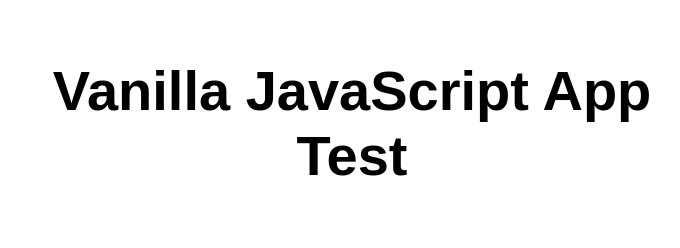
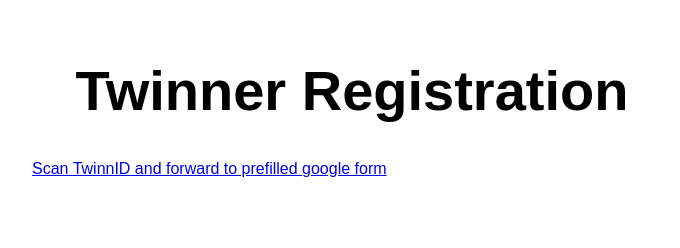
Before and after one commit to sellilo/my-first-static-web-app, a website: page src/index.html in a window 1280 px wide. Shown: the whole page, without its empty margins (288-968 px from the left). Drawn offline with Linux system fonts and the light colour scheme; no server answers.

Commit message:
Link-Page

```diff
--- a/src/index.html
+++ b/src/index.html
@@ -5,12 +5,14 @@
   <meta charset="UTF-8">
   <meta name="viewport" content="width=device-width, initial-scale=1.0">
   <link rel="stylesheet" href="styles.css">
-  <title>Vanilla JavaScript App test </title>
+  <title>Twinner Registration</title>
 </head>
 
 <body>
   <main>
-    <h1>Vanilla JavaScript App Test</h1>
+    <h1>Twinner Registration</h1>
+    <a href="https://white-stone-03f0b5003.1.azurestaticapps.net/testqr.html">Scan TwinnID and forward to prefilled google form</a>
+
   </main>
 
   <script>
```
